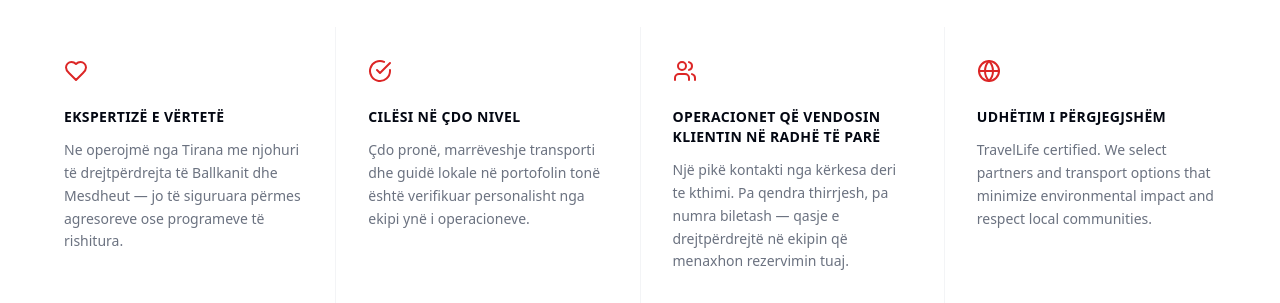
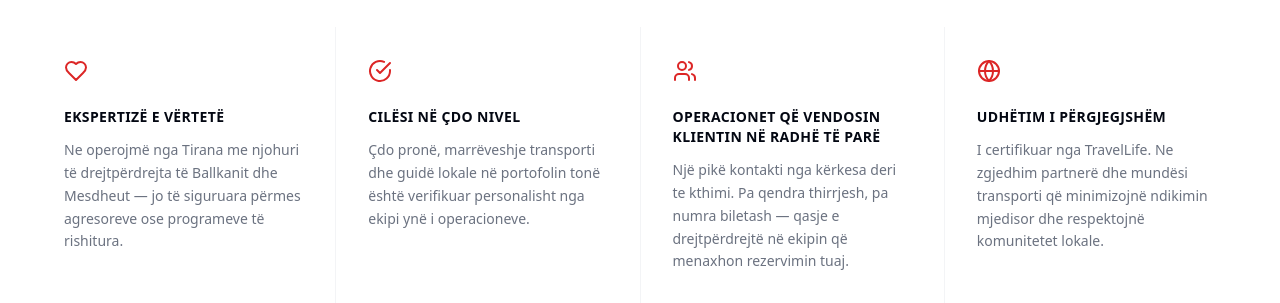
Before and after one commit to bla-mamba/univers-agency-finished, a React (Vite) app: page /about in a window 1280 px wide. Shown: the part 2480-2783 px from the top of the page. Built offline with nearby package versions, Linux system fonts and the light colour scheme; no server answers; the database is empty.

Commit message:
Updated AboutPage.tsx

```diff
--- a/src/pages/AboutPage.tsx
+++ b/src/pages/AboutPage.tsx
@@ -31,7 +31,7 @@ const values = [
  icon: Globe,
  title:'Udhëtim i përgjegjshëm',
  description:
-'TravelLife certified. We select partners and transport options that minimize environmental impact and respect local communities.',
+'I certifikuar nga TravelLife. Ne zgjedhim partnerë dhe mundësi transporti që minimizojnë ndikimin mjedisor dhe respektojnë komunitetet lokale.',
 },
 ];
 
```
